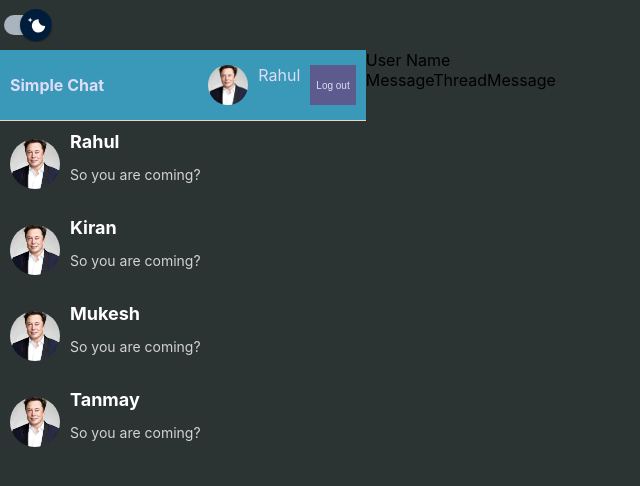
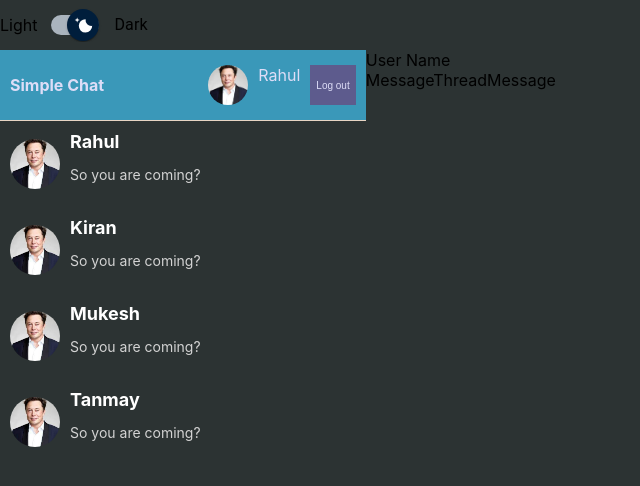
Before and after one commit to rahulIcreon/simple-chat, a React (Create React App) app: page / in a window 1280 px wide. Shown: the top 486 px of the page, without its empty margins (0-640 px from the left). Built offline with nearby package versions, Linux system fonts and the light colour scheme; no server answers; sample sign-in values are in the browser's storage.

Commit message:
refactored guest login

```diff
--- a/src/pages/Home.tsx
+++ b/src/pages/Home.tsx
@@ -12,9 +12,10 @@ const Home = () => {
   return (
     <div className="home">
       <div className="header">
+        <span> Light</span>
         <FormControlLabel
           control={<SwitchButton sx={{ m: 1 }} defaultChecked />}
-          label=""
+          label="Dark"
           onChange={theme.toggleTheme}
         />
       </div>
--- a/src/pages/Login/index.tsx
+++ b/src/pages/Login/index.tsx
@@ -9,6 +9,8 @@ import { PAGES_TYPES } from "../../Global/Routes";
 import EmailLogin from "./Email-login";
 import PhoneLogin from "./Phone-login";
 import GuestLogin from "./Guest-login";
+import { signInAnonymously } from "firebase/auth";
+import { auth } from "../../_firebase/firebase";
 
 enum LOGIN_TYPE {
   CHOOSE,
@@ -21,6 +23,16 @@ const Login = React.memo(() => {
   const [logInType, setLogInType] = React.useState<LOGIN_TYPE>(
     LOGIN_TYPE.CHOOSE
   );
+
+  const loginAsGuest = React.useCallback(() => {
+    signInAnonymously(auth)
+      .then(() => {
+        console.log("anonymous signed in successfully");
+      })
+      .catch((error) => {
+        console.log("error", error);
+      });
+  }, [auth]);
 
   return (
     <>
@@ -58,17 +70,15 @@ const Login = React.memo(() => {
               <Button
                 variant="contained"
                 startIcon={<NoAccountsIcon />}
-                onClick={() => setLogInType(LOGIN_TYPE.GUEST)}
+                onClick={loginAsGuest}
               >
                 Login as Guest
               </Button>
             </div>
           ) : logInType === LOGIN_TYPE.EMAIL ? (
             <EmailLogin />
-          ) : logInType === LOGIN_TYPE.PHONE ? (
+          ) : (
             <PhoneLogin />
-          ) : (
-            <GuestLogin />
           )}
         </div>
         <p>
--- a/src/pages/styles.scss
+++ b/src/pages/styles.scss
@@ -35,6 +35,7 @@
 #dark {
   background-color: $dark-bg;
 }
+
 .home {
   height: 100vh;
   display: flex;
@@ -44,6 +45,9 @@
   .header {
     height: 50px;
     width: 100%;
+    display: flex;
+    align-items: center;
+    gap: 10px;
   }
   .container {
     width: 100%;
```
